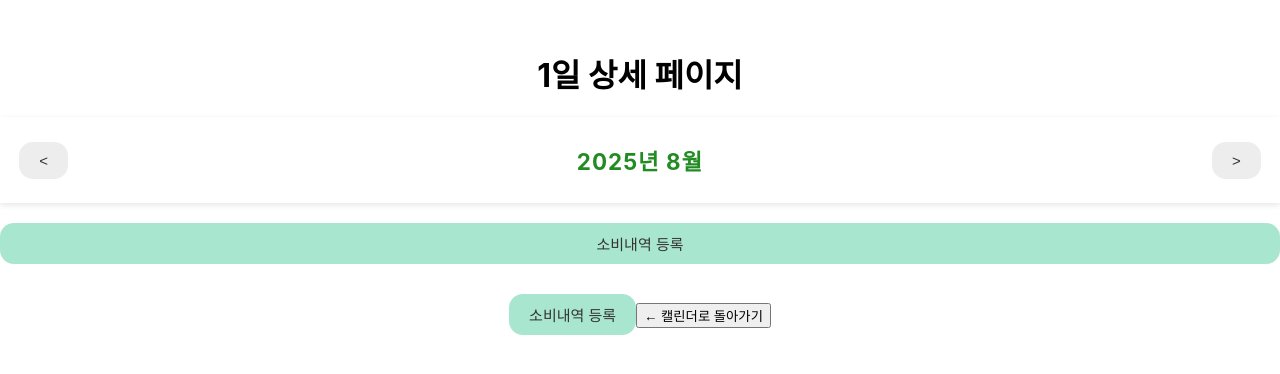
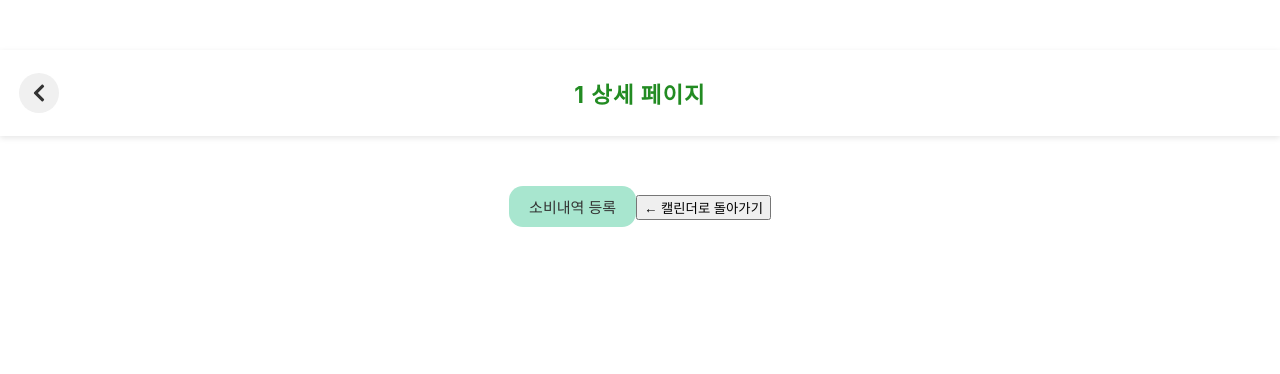
Before and after one commit to JuniorNaver/groupProject, a React (Create React App) app: page /day/1 in a window 1280 px wide. Shown: the top 374 px of the page. Built offline with nearby package versions, Linux system fonts and the light colour scheme; the HTML template or start-up script is replaced by a standard one.

Commit message:
cash, daily 수정

```diff
--- a/src/components/CashList.js
+++ b/src/components/CashList.js
@@ -1,11 +1,8 @@
  import {useState,useEffect} from "react";
-import Button from "./Button";
  import "./CashList.css";
-import {useNavigate} from "react-router-dom";
  import CashItem from './CashItem';
 
  const CashList = ({data})=>{
-   const navigate=useNavigate();
      const [sortedData, setSortedData] = useState([]);
 
      useEffect(()=>{
@@ -13,15 +10,10 @@ const CashList = ({data})=>{
          setSortedData(sortedList);
      }, [data]);
 
-     const OnClickAdd=()=>{
-        navigate("/add");
-    };
-
      return (
      <div className="CashList">
        <div className="menu_wrapper">
          <div className="right_col">
-          <Button type={"positive"} text={"소비내역 등록"} onClick={OnClickAdd} />
          </div>
        </div>
 
@@ -35,3 +27,22 @@ const CashList = ({data})=>{
  };
 
  export default CashList;
+
+// import "./CashList.css";
+// import CashItem from "./CashItem";
+
+// const CashList = ({ data }) => {
+//   if (!data || data.length === 0) {
+//     return <div>내역이 없습니다.</div>;
+//   }
+
+//   return (
+//     <div className="CashList">
+//       {data.map((it) => (
+//         <CashItem key={it.id} {...it} />
+//       ))}
+//     </div>
+//   );
+// };
+
+// export default CashList;
--- a/src/pages/Daily.js
+++ b/src/pages/Daily.js
@@ -1,9 +1,10 @@
 
-import {useState, useEffect} from "react";
+import {useState,useEffect} from "react";
 import { useParams, useNavigate } from "react-router-dom";
 import Button from "../components/Button";
 import Header from "../components/Header";
 import CashList from "../components/CashList";
+import { FaChevronLeft } from "react-icons/fa";
 
 const Daily=({data})=>{
 
@@ -11,8 +12,7 @@ const Daily=({data})=>{
     const navigate = useNavigate();
 
     const[filteredData, setFilteredData]=useState([]);
-    const[pivotDate, setPivotDate]=useState(new Date());
-    const headerTitle= `${pivotDate.getFullYear()}년 ${pivotDate.getMonth()+1}월`;
+
 
      useEffect(() => {
      const result = data.filter((it) => {
@@ -22,25 +22,23 @@ const Daily=({data})=>{
     setFilteredData(result);
   }, [date, data]);
 
-  const onIncreaseMonth =()=>{
-         setPivotDate(new Date(pivotDate.getFullYear(), pivotDate.getMonth()+1));
-     };
-  const onDecreaseMonth=()=>{
-         setPivotDate(new Date(pivotDate.getFullYear(), pivotDate.getMonth()-1));
-     };
   const handleAdd = () =>{
     navigate(`/add/${date}`);
   }
 
   return (
     <div style={{ textAlign: "center", marginTop: "50px" }}>
-      <h1>{date}일 상세 페이지</h1>
-      <Header
-                 title={headerTitle}
-                 leftChild={<Button text={"<"} onClick={onDecreaseMonth}/>}
-                 rightChild={<Button text={">"} onClick={onIncreaseMonth}/>}
-        />
+     <Header
+        title={`${date} 상세 페이지`}
+        leftChild={
+          <Button
+            text={<FaChevronLeft size={15} />}
+            type={"icon"}
+            onClick={() => navigate(-1)}
+          />
+        }
 
+     />
          <CashList data={filteredData} />
       <Button type="positive" text="소비내역 등록" onClick={handleAdd}/>
 
```
Also changed, not shown: src/pages/Daily.css (+45 -0 lines). Lines whose indentation alone changed are shown as unchanged.
